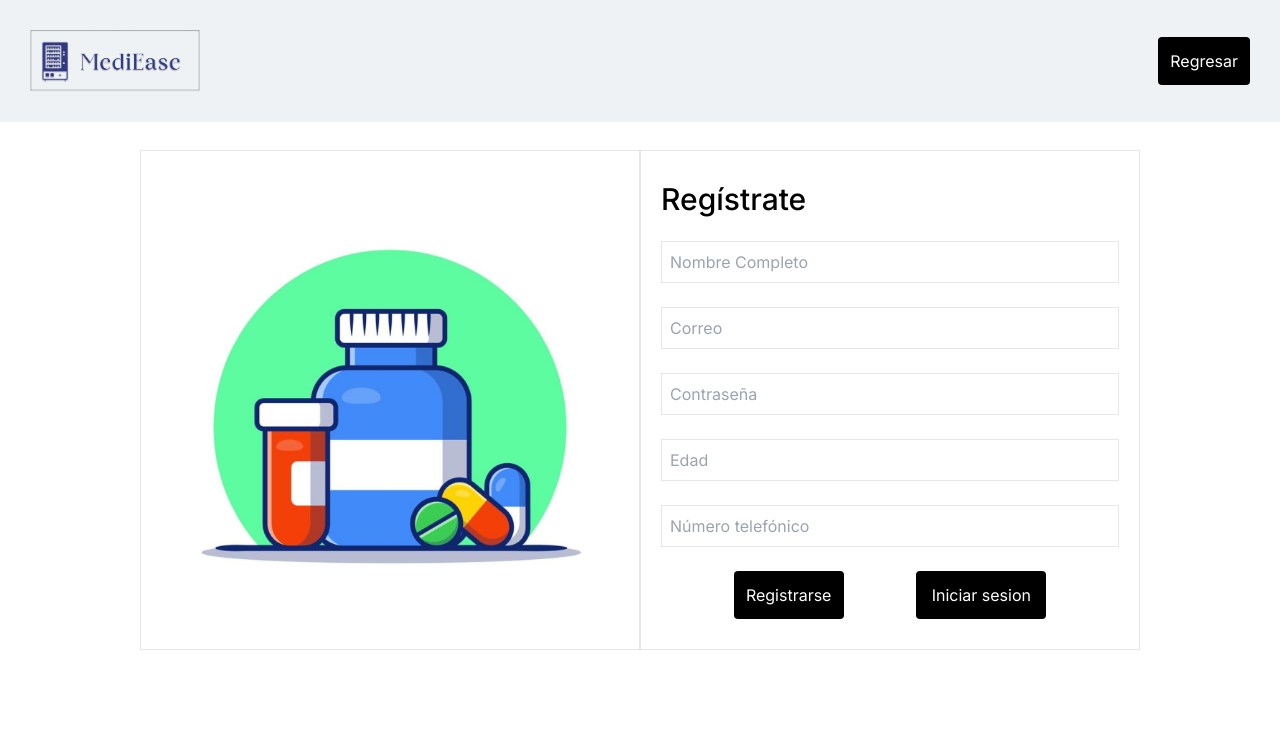
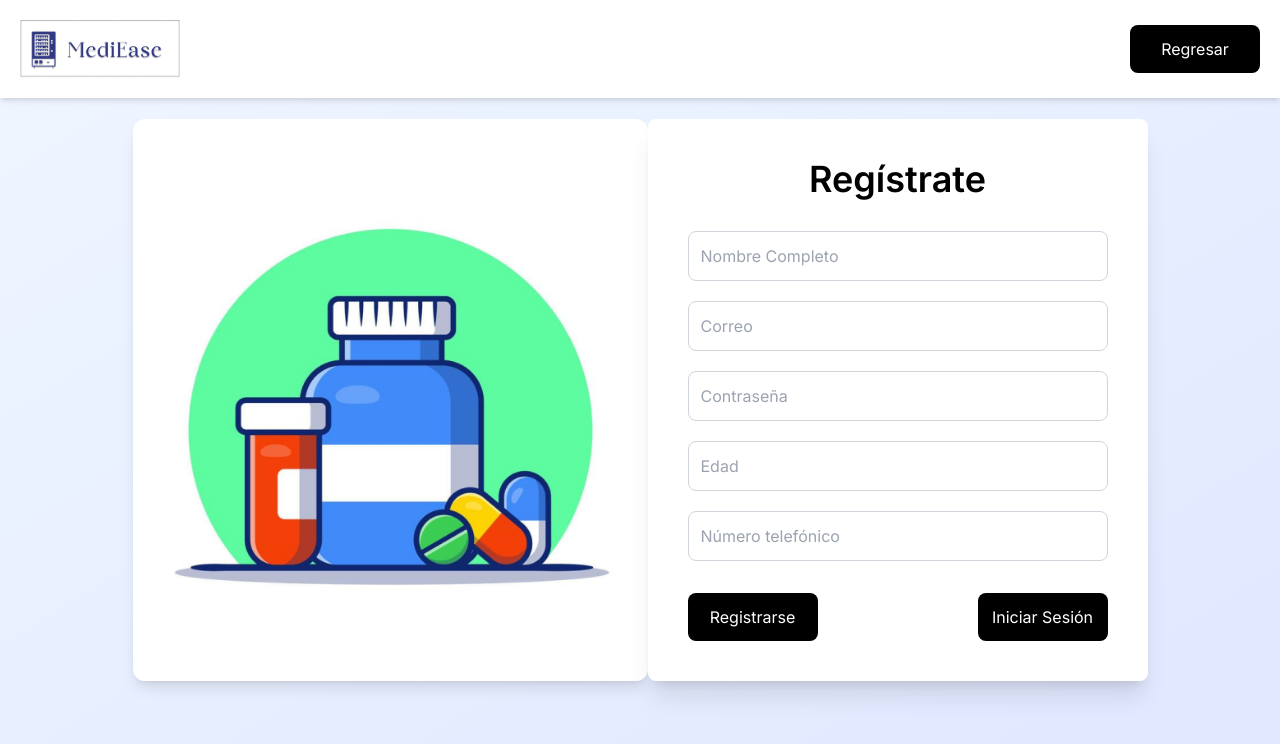
Before and after one commit to ArBrijan/MediEase---Crea2024, a React (Vite) app in the folder vite-project/: page /Register in a window 1280 px wide. Shown: the top 744 px of the page. Built offline with nearby package versions, Linux system fonts and the light colour scheme.

Commit message:
actualizadp Register

```diff
--- a/vite-project/src/Pages/Register.jsx
+++ b/vite-project/src/Pages/Register.jsx
@@ -27,88 +27,82 @@ export function Register() {
   }
 
   return (
-    <div className="w-full h-screen relative flex items-center justify-center">
-      <div
-        style={{ backgroundColor: "#EEF2F5" }}
-        className="flex items-center justify-between p-[30px] absolute top-0 left-0 w-full"
-      >
+    <div className="w-full h-screen flex items-center justify-center bg-gradient-to-br from-blue-50 to-indigo-100">
+      <div className="absolute top-0 left-0 w-full flex items-center justify-between p-5 bg-white shadow-md">
         <img
-          className="w-[170px]"
+          className="w-40"
           src="./src/assets/newLogo.png"
           alt="LogoEmpresa"
         />
-
-        <Link to="/" className="text-white bg-black p-3 rounded">
+        <Link to="/" className="text-white  bg-black rounded-lg p-3 w-[130px] text-center">
           Regresar
         </Link>
       </div>
-      <div className="w-0 md:w-[500px] h-[500px] border hidden md:flex justify-center items-center">
+
+      <div className="hidden md:flex md:w-[515px] h-[500px] items-center justify-center">
         <img
-          className="w-[450px] h-[495px]"
+          className="rounded-xl shadow-lg"
           src="./src/assets/pills.png"
           alt="Imagen"
         />
       </div>
-      <form onSubmit={handleSubmit} className="w-[500px] h-[500px] p-5 border flex flex-col justify-center">
-        <h1 className="text-3xl font-medium">Regístrate</h1>
-        <br />
+
+      <form onSubmit={handleSubmit} className="bg-white shadow-xl rounded-lg p-10 flex flex-col w-[350px] md:w-[500px]">
+        <h1 className="text-4xl font-semibold text-black mb-8 text-center">
+          Regístrate
+        </h1>
         <input
-          className="border p-2"
+          className="border border-gray-300 rounded-lg p-3 mb-5 focus:outline-none"
           type="text"
           placeholder="Nombre Completo"
           required
           value={name}
           onChange={(e) => setName(e.target.value)}
         />
-        <br />
         <input
-          className="border p-2"
+          className="border border-gray-300 rounded-lg p-3 mb-5 focus:outline-none"
           type="email"
           placeholder="Correo"
           required
           value={email}
           onChange={(e) => setEmail(e.target.value)}
         />
-        <br />
         <input
-          className="border p-2"
+          className="border border-gray-300 rounded-lg p-3 mb-5 focus:outline-none"
           type="password"
           placeholder="Contraseña"
           required
           value={password}
           onChange={(e) => setPassword(e.target.value)}
         />
-        <br />
         <input
-          className="border p-2"
+          className="border border-gray-300 rounded-lg p-3 mb-5 focus:outline-none"
           type="number"
           placeholder="Edad"
           required
           value={age}
           onChange={(e) => setAge(e.target.value)}
         />
-        <br />
         <input
-          className="border p-2"
+          className="border border-gray-300 rounded-lg p-3 mb-8 focus:outline-none"
           type="tel"
           placeholder="Número telefónico"
           required
           value={telefono}
           onChange={(e) => setTelefono(e.target.value)}
         />
-        <br />
-        <div className="flex justify-evenly text-center">
+        <div className="flex justify-between items-center">
           <button
             type="submit"
-            className="text-white bg-black p-3 rounded w-[110px]"
+            className="text-white  bg-black rounded-lg p-3 w-[130px]"
           >
             Registrarse
           </button>
           <Link
             to="/Login"
-            className="text-white bg-black p-3 rounded w-[130px]"
+            className="text-white  bg-black rounded-lg p-3 w-[130px] text-center"
           >
-            Iniciar sesion
+            Iniciar Sesión
           </Link>
         </div>
       </form>
```
